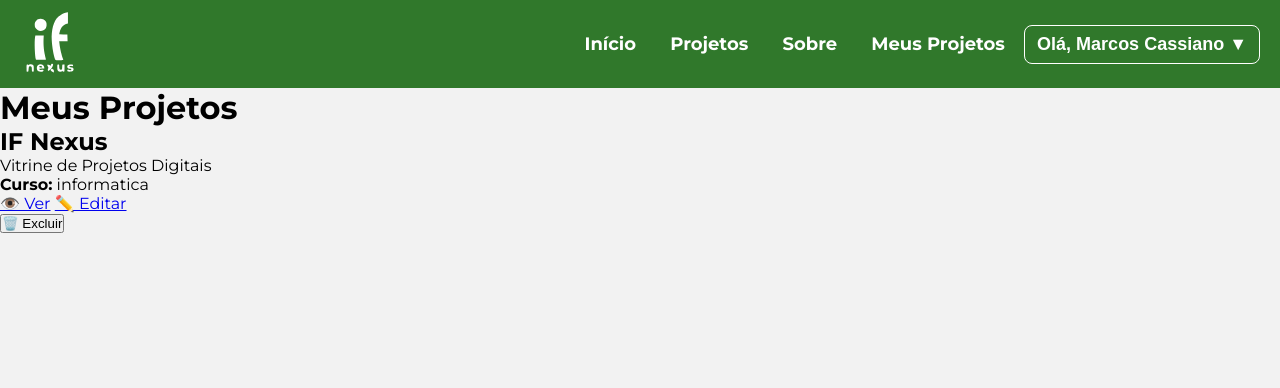
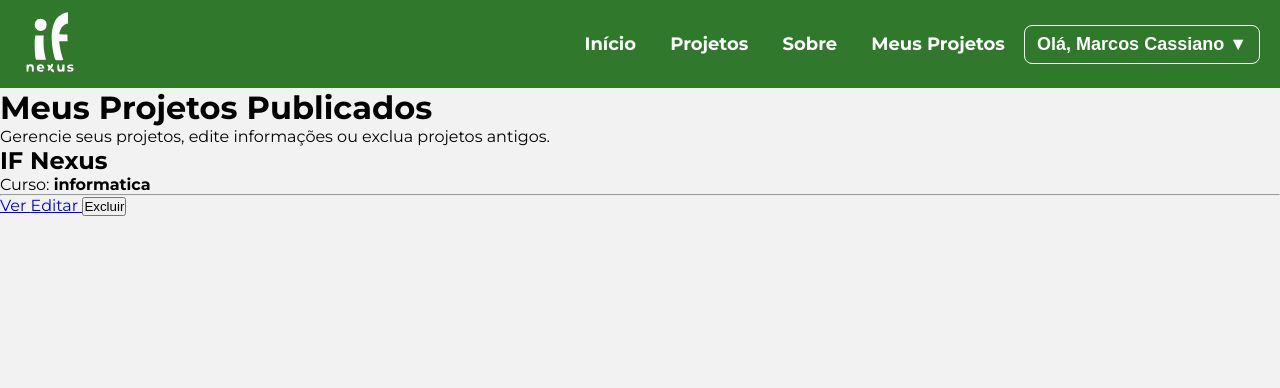
Before and after one commit to marcoscassian/ifnexus, a Flask app: page /meus_projetos in a window 1280 px wide. Shown: the top 388 px of the page. Run offline with Flask 3, Linux system fonts and the light colour scheme; a user stored in the database is signed in; data comes from the database, SQL or seed files in the repository.

Commit message:
Refactor 'Meus Projetos' template layout

```diff
--- a/templates/meus_projetos.html
+++ b/templates/meus_projetos.html
@@ -3,33 +3,54 @@
 {% block title %}Meus Projetos{% endblock %}
 
 {% block estilos %}
-<link rel="stylesheet" href="{{ url_for('static', filename='css/meus_projetos.css') }}">
+    <link rel="stylesheet" href="{{ url_for('static', filename='css/meus_projetos.css') }}?v=1.1">
     {% endblock %}
 
 {% block conteudo %}
-<div class="container-projetos">
-    <h1>Meus Projetos</h1>
+<div class="page-header">
+    <h1><i class="fas fa-project-diagram"></i> Meus Projetos Publicados</h1>
+    <p>Gerencie seus projetos, edite informações ou exclua projetos antigos.</p>
+</div>
+
+{% include 'componentes/erro.html' %}
 
 {% if projetos %}
     <div class="projetos-grid">
         {% for projeto in projetos %}
-                <div class="card-projeto">
+        <div class="card-projeto-meus">
+            <div class="card-body">
                 <h2>{{ projeto.titulo }}</h2>
-                    <p class="sub">{{ projeto.subtitulo }}</p>
-                    <p><strong>Curso:</strong> {{ projeto.curso }}</p>
+                <p class="curso">Curso: <strong>{{ projeto.curso }}</strong></p>
+                <hr>
 
                 <div class="card-actions">
-                        <a href="{{ url_for('ver_projeto', id=projeto.id) }}" class="btn ver">👁️ Ver</a>
-                        <a href="{{ url_for('editar_projeto', id=projeto.id) }}" class="btn editar">✏️ Editar</a>
-                        <form action="{{ url_for('excluir_projeto', id=projeto.id) }}" method="POST" onsubmit="return confirm('Tem certeza que deseja excluir este projeto?');">
-                            <button type="submit" class="btn excluir">🗑️ Excluir</button>
+
+                    <a href="{{ url_for('ver_projeto', id=projeto.id) }}" class="btn action-btn ver">
+                        <i class="fas fa-eye"></i> Ver
+                    </a>
+
+                    <a href="{{ url_for('editar_projeto', id=projeto.id) }}" class="btn action-btn editar">
+                        <i class="fas fa-edit"></i> Editar
+                    </a>
+
+                    <form action="{{ url_for('excluir_projeto', id=projeto.id) }}" method="POST"
+                          onsubmit="return confirm('ATENÇÃO: Você tem certeza que deseja excluir o projeto \'{{ projeto.titulo }}\'? Esta ação é irreversível.');"
+                          style="display: inline;">
+                        <button type="submit" class="btn action-btn excluir">
+                            <i class="fas fa-trash-alt"></i> Excluir
+                        </button>
                     </form>
+                </div>
             </div>
         </div>
         {% endfor %}
     </div>
 {% else %}
+    <div class="empty-state">
         <p>Você ainda não cadastrou nenhum projeto.</p>
+        <a href="{{ url_for('criar_projeto') }}" class="btn-principal-v2">
+            <i class="fas fa-plus-circle"></i> Cadastrar Meu Primeiro Projeto
+        </a>
+    </div>
 {% endif %}
-</div>
 {% endblock %}
```
Lines whose indentation alone changed are shown as unchanged.
